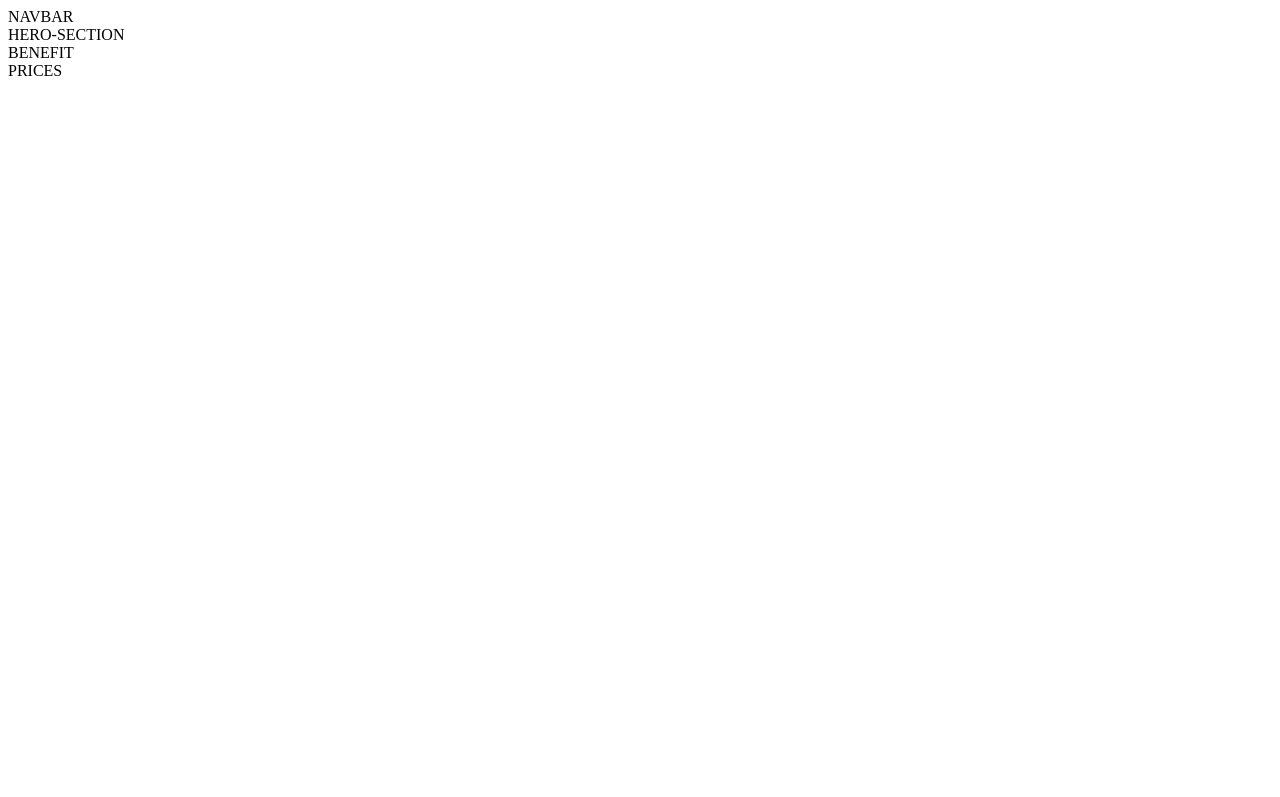
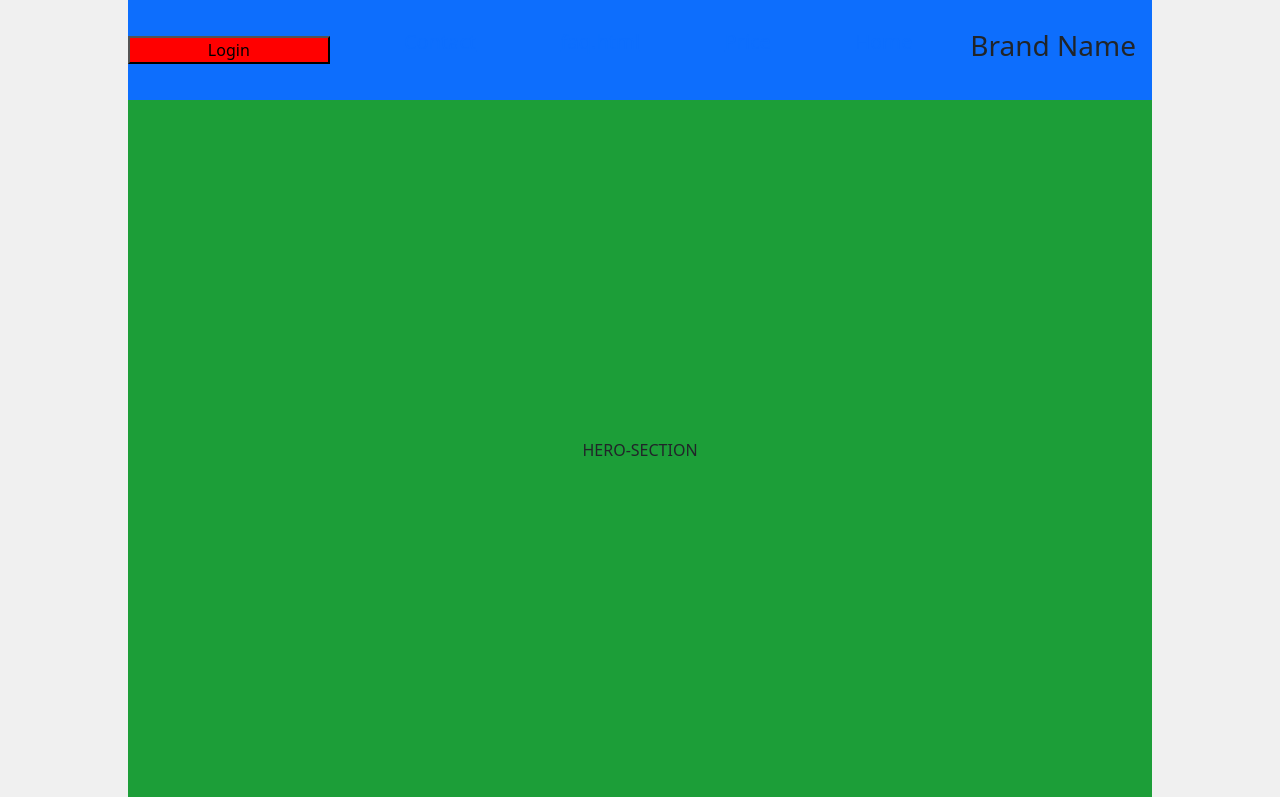
Before and after one commit to aminirani229/Kastab, a plain HTML site: page index.html in a window 1280 px wide. Shown: the top 797 px of the page. Drawn offline with nearby package versions, Linux system fonts and the light colour scheme.

Commit message:
building the structer of template

```diff
--- a/index.html
+++ b/index.html
@@ -1,16 +1,36 @@
 <!DOCTYPE html>
-<html lang="en">
+<html lang="fa">
 <head>
     <meta charset="UTF-8">
     <meta http-equiv="X-UA-Compatible" content="IE=edge">
     <meta name="viewport" content="width=device-width, initial-scale=1.0">
+    <!--////////// StyleSheets //////////-->
+    <link rel="stylesheet" href="https://cdn.jsdelivr.net/npm/bootstrap@5.2.0-beta1/dist/css/bootstrap.min.css">
+    <link rel="stylesheet" href="style.css">
     <title>Katsab</title>
 </head>
 <body>
+
         <!--////////// HEADER //////////-->
         <header>
-        <div class="navbar">NAVBAR</div>
+
+            <div class="container p-0 bg-danger">
+                <div class="menu bg-primary">
+                    <nav class="menu-nav">
+                        <h3>Brand Name</h3>
+                        <ul>
+                            <li><a href="index.html">Home</a></li>
+                            <li><a href="price.html">Price</a></li>
+                            <li><a href="faq.html">faq.html</a></li>
+                            <li><a href="contact.html">Contact</a></li>
+                        </ul>
+                        <button>Login</button>
+                    </nav>
+
+                </div>
                 <div class="hero-section">HERO-SECTION</div>
+            </div>
+
         </header>
         <!--////////// MAIN //////////-->
         <main>
@@ -18,7 +38,11 @@
             <div class="price-chart">PRICES</div>
         </main>
         <!--////////// FOOTER //////////-->
-    <footer></footer>
+        <footer>FOOTER</footer>
 
+
+
+    <script src="https://cdn.jsdelivr.net/npm/bootstrap@5.2.0-beta1/dist/js/bootstrap.bundle.min.js"
+    integrity="sha384-pprn3073KE6tl6bjs2QrFaJGz5/SUsLqktiwsUTF55Jfv3qYSDhgCecCxMW52nD2" crossorigin="anonymous"></script>
 </body>
 </html>
--- a/style.css
+++ b/style.css
@@ -0,0 +1,90 @@
+
+/*
+    color1 - #e69f19
+    ----
+    color1 - #5c27d8
+    color2 - ##a3d827
+*/
+*{
+    padding: 0;
+    margin: 0;
+    box-sizing: border-box;
+}
+body{
+    direction: rtl;
+    background-color: rgb(240, 240, 240);
+}
+header {
+    width: 100%;
+    height: 100vh;
+}
+.container {
+    width:80%;
+    height:100%;
+    margin: 0 auto;
+    background-color: blue;
+}
+.menu {
+    background-color: aqua;
+}
+.menu-nav{
+    width: 100%;
+    height:6.25rem;
+    display: flex;
+    flex-direction: row;
+    justify-content: space-between;
+    align-items: center;
+
+}
+.menu-nav h3{
+    display: grid;
+    place-items: center;
+    height: 100%;
+    flex: 1;
+}
+.menu-nav ul{
+    display: flex;
+    flex-direction: row;
+    justify-content: space-around;
+    align-items: center;
+    flex: 3;
+    height: 100%;
+    list-style: none;
+    font-size: 1.25rem;
+}
+.menu-nav button{
+    background-color: red;
+    flex: 1;
+}
+
+
+.hero-section{
+    width: 100%;
+    height: calc(100% - 6.25rem);
+    display: flex;
+    flex-direction: row;
+    justify-content: center;
+    align-content: flex-start;
+    align-items: center;
+    background: rgb(28, 158, 56);
+}
+.right-hero {
+    width: 100%;
+    height: 100%;
+    background-color: #5c27d8;
+    clip-path: url("blob1.svg");
+    flex:1;
+}
+.left-hero{
+    flex:1;
+}
+main{
+    width: 100%;
+    height: 100vh;
+    background-color: #fff;
+}
+footer{
+    width: 100%;
+    height: 100vh;
+    background-color: antiquewhite;
+}
```
Lines whose indentation alone changed are shown as unchanged.
